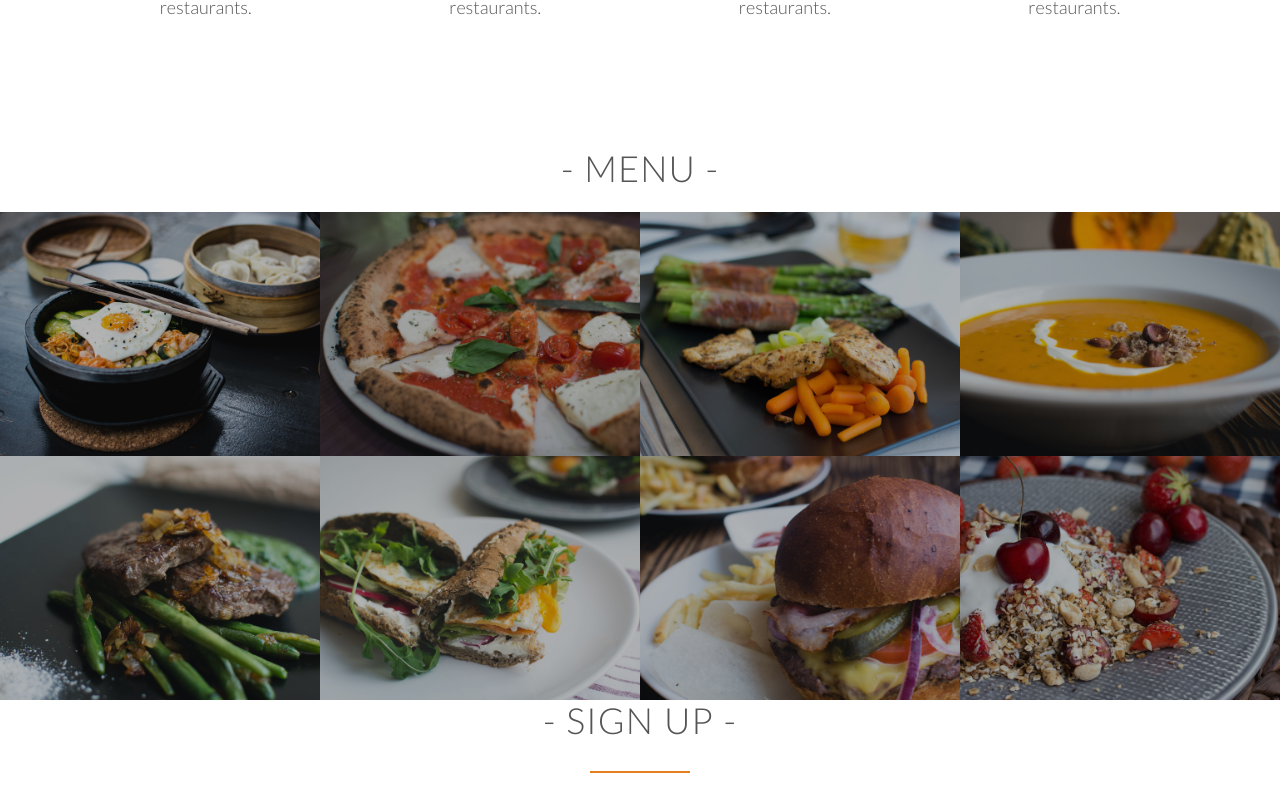
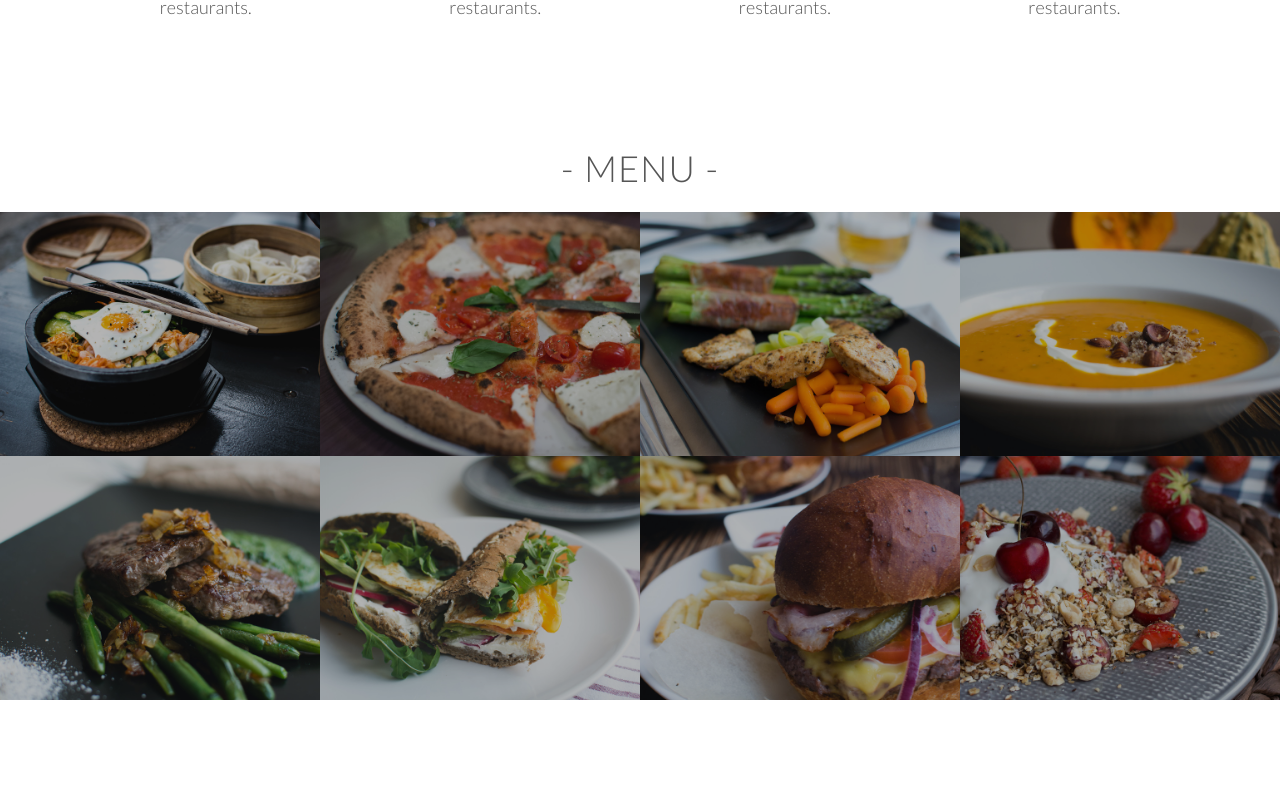
Before and after one commit to Anddrew914/Eataly_Delivers, a React (Create React App) app: page / in a window 1280 px wide. Shown: the part 1334-2137 px from the top of the page. After the commit the page ends 2034 px from the top, so only its background shows below. Built offline with nearby package versions, Linux system fonts and the light colour scheme.

Commit message:
click signup redirects to a single signup page. No nav there as of now

```diff
--- a/src/routes.js
+++ b/src/routes.js
@@ -9,10 +9,11 @@ import Signup from './components/signup'
 
 const routes = (
     <div>
-        <Route path='/' component={Header} />
-        <Route path='/' component={Section} />
-        <Route path='/' component={FoodMenu} />
-        <Route path='/' component={Signup} />
+        <Route exact path='/' component={Header} />
+        <Route exact path='/' component={Section} />
+        <Route exact path='/' component={FoodMenu} />
+        <Route path='/signup' component={Signup} />
+
     </div>
 )
 
```
